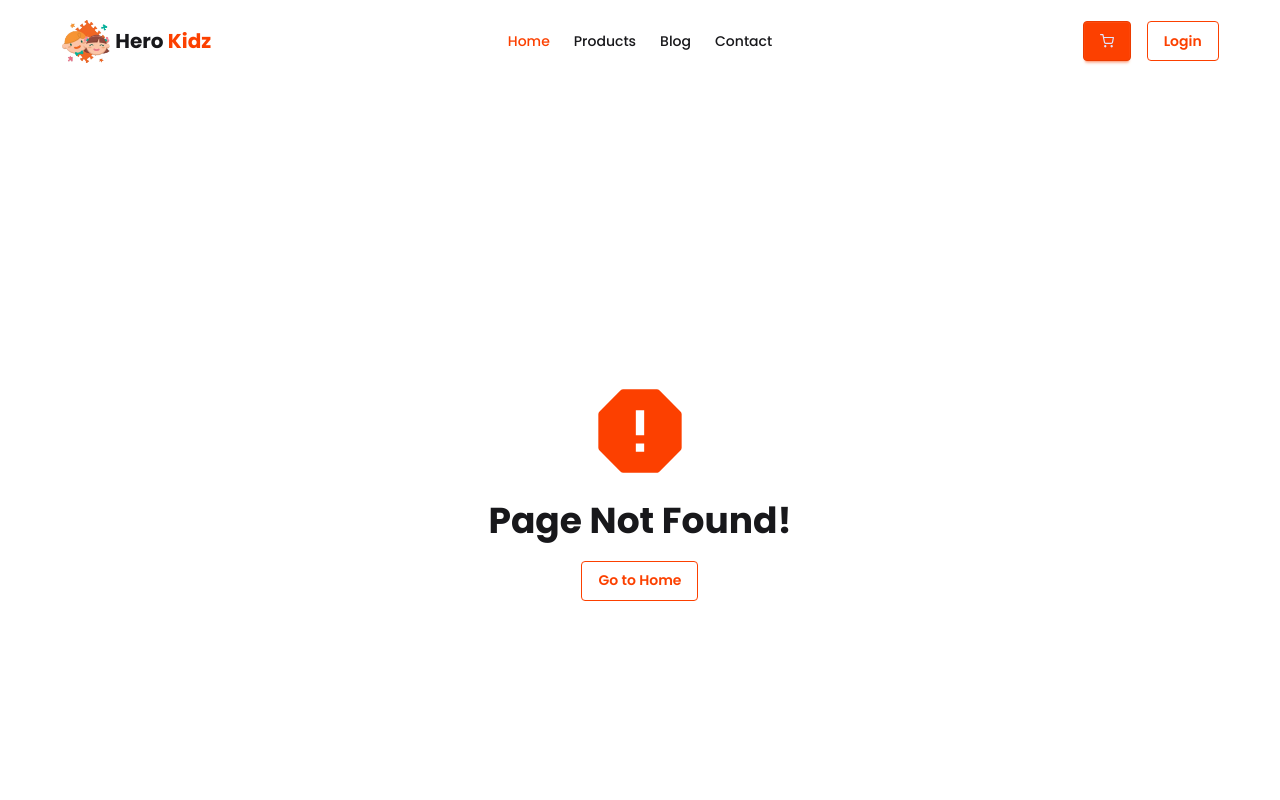
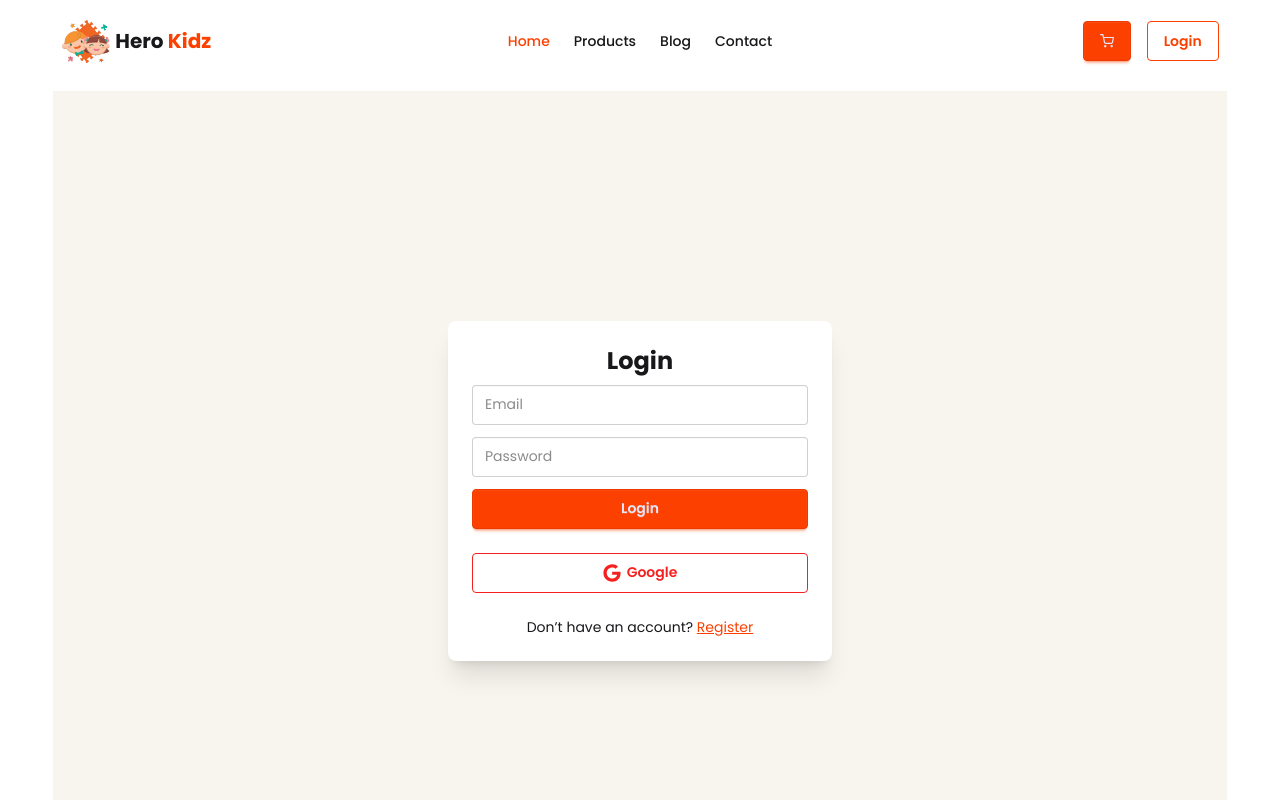
Before and after one commit to adittacse/hero-kidz, a Next.js app: page /login in a window 1280 px wide. Before the commit this address had no page. Shown: the top 800 px of the page. Built offline with nearby package versions, Linux system fonts and the light colour scheme.

Commit message:
login page created

```diff
--- /dev/null
+++ b/src/app/login/page.jsx
@@ -0,0 +1,11 @@
+import LoginForm from "@/components/auth/LoginForm";
+
+const LoginPage = () => {
+    return (
+        <div>
+            <LoginForm />
+        </div>
+    );
+};
+
+export default LoginPage;
--- /dev/null
+++ b/src/components/auth/LoginForm.jsx
@@ -0,0 +1,108 @@
+"use client";
+
+import Link from "next/link";
+import { SocialButtons } from "./SocialButton";
+import { signIn } from "next-auth/react";
+import Swal from "sweetalert2";
+import { useSearchParams } from "next/navigation";
+import { useRouter } from "next/navigation";
+import { useState } from "react";
+import { AiOutlineLoading } from "react-icons/ai";
+
+const LoginForm = () => {
+    const params = useSearchParams();
+    const router = useRouter();
+    const callback = params.get("callbackUrl") || "/";
+    const [loading, setLoading] = useState(false);
+
+    const handleSubmit = async (e) => {
+        setLoading(true);
+        e.preventDefault();
+        const form = e.target;
+        const email = form.email.value;
+        const password = form.password.value;
+
+        const result = await signIn("credentials", {
+            email,
+            password,
+            redirect: false,
+            callbackUrl: params.get("callbackUrl") || "/",
+        });
+
+        if (!result.ok) {
+            await Swal.fire(
+                "error",
+                "Email password not Matched . Try Google Login / Register",
+                "error"
+            );
+        } else {
+            await Swal.fire("success", "Welcome to Kidz Hub", "success");
+            router.push(callback);
+        }
+
+        setLoading(false);
+    };
+
+    return (
+        <div className="min-h-screen relative flex items-center justify-center bg-base-200">
+            <div
+                className={` ${
+                    loading ? " flex opacity-80 inset-0 absolute" : "hidden"
+                }  z-20 glass w-full  h-full  justify-center items-center gap-4`}
+            >
+                <AiOutlineLoading
+                    size={50}
+                    className="animate-spin text-primary font-bold"
+                />
+                <h2 className={`text-xl font-bold animate-pulse`}>
+                    {" "}
+                    Processing Login{" "}
+                </h2>
+            </div>
+            <div className="card w-full max-w-sm shadow-xl bg-base-100">
+                <div className="card-body">
+                    <h2 className="text-2xl font-bold text-center">Login</h2>
+
+                    <form onSubmit={handleSubmit} className="space-y-3">
+                        <input
+                            type="email"
+                            name="email"
+                            placeholder="Email"
+                            className="input input-bordered w-full"
+                            required
+                        />
+
+                        <input
+                            type="password"
+                            name="password"
+                            placeholder="Password"
+                            className="input input-bordered w-full"
+                            required
+                        />
+
+                        <button
+                            disabled={loading}
+                            type="submit"
+                            className="btn btn-primary w-full"
+                        >
+                            Login
+                        </button>
+                    </form>
+
+                    <SocialButtons />
+
+                    <p className="text-center text-sm mt-4">
+                        Don’t have an account?{" "}
+                        <Link
+                            href={`/register?callbackUrl=${callback}`}
+                            className="link link-primary"
+                        >
+                            Register
+                        </Link>
+                    </p>
+                </div>
+            </div>
+        </div>
+    );
+};
+export default LoginForm;
--- /dev/null
+++ b/src/components/auth/SocialButton.jsx
@@ -0,0 +1,28 @@
+"use client";
+
+import { signIn } from "next-auth/react";
+import { useSearchParams } from "next/navigation";
+import { FaGoogle } from "react-icons/fa";
+
+export const SocialButtons = () => {
+    const params = useSearchParams();
+
+    const handleSignIn = async () => {
+        const result = await signIn("google", {
+            // redirect: "false",
+            callbackUrl: params.get("callbackUrl") || "/",
+        });
+    };
+
+    return (
+        <div className="flex gap-3 mt-4">
+            <button
+                onClick={handleSignIn}
+                className="btn btn-outline btn-error flex-1"
+            >
+                <FaGoogle className="text-lg" />
+                Google
+            </button>
+        </div>
+    );
+};
```
